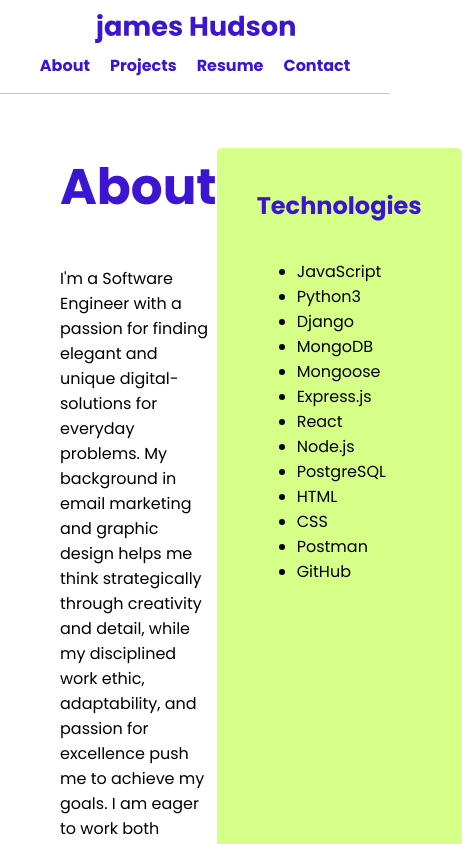
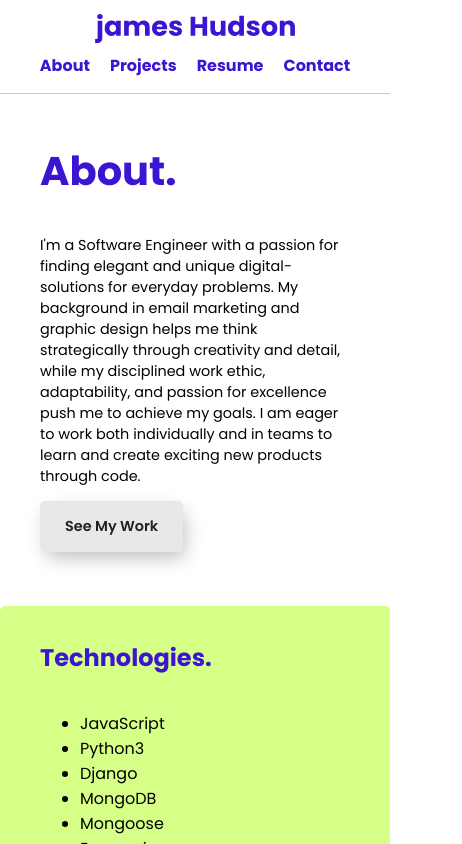
Before and after one commit to jhudson357/portfolio, a React (Create React App) app: page /about in a window 390 px wide. Shown: the top 844 px of the page, 462 px wide, since content can reach past the window. Built offline with nearby package versions, Linux system fonts and the light colour scheme.

Commit message:
mobile style about page

```diff
--- a/src/pages/About/About.jsx
+++ b/src/pages/About/About.jsx
@@ -7,7 +7,7 @@ const About = () => {
       <div className={styles.topHalf}>
         <div className={styles.about}>
           <div className={styles.header}>
-            <h1>About</h1>
+            <h1>About.</h1>
           </div>
           <div className={styles.paragraph}>
             <p>
@@ -21,7 +21,7 @@ const About = () => {
           </a>
         </div>
         <div className={styles.technologies}>
-          <h2>Technologies</h2>
+          <h2>Technologies.</h2>
           <ul>
             {technologies.map(technology =>
               <li key={technology}>
@@ -31,7 +31,7 @@ const About = () => {
           </ul>
         </div>
       </div>
-      <div className={styles.bottomHalf}></div>
+      {/* <div className={styles.bottomHalf}></div> */}
     </section>
   )
 }
--- a/src/pages/About/About.module.css
+++ b/src/pages/About/About.module.css
@@ -80,3 +80,43 @@ button:hover {
 button:hover::before {
   width: 100%;
 }
+
+@media only screen and (max-width: 768px) {
+  .aboutContainer {
+    padding: 0;
+  }
+
+  .topHalf {
+    flex-direction: column;
+    align-items: center;
+  }
+
+  .about {
+    padding: 14px 40px;
+    width: 100%;
+  }
+
+  .header > h1 {
+    color: var(--primary);
+    font-size: 40px;
+  }
+
+  .paragraph,
+  .button {
+    font-size: .9rem;
+  }
+
+  .technologies {
+    display: flex;
+    flex-direction: column;
+    align-items: flex-start;
+    border-radius: 5px;
+    padding: 14px 40px;
+    background-color: var(--secondary);
+    margin-top: 40px;
+    margin-left: auto;
+    margin-right: auto;
+    /* height: 470px; */
+    width: 100%;
+  }
+}
--- a/src/pages/Home/Home.module.css
+++ b/src/pages/Home/Home.module.css
@@ -38,6 +38,7 @@
 @media only screen and (max-width: 768px) {
   .homeContainer {
     flex-direction: column;
+    min-height: auto;
   }
 
   .text {
@@ -51,6 +52,10 @@
     font-size: 40px;
   }
 
+  .text > p {
+    font-size: .9rem;
+  }
+
   .profile {
     width: 100%;
     height: auto;
```
